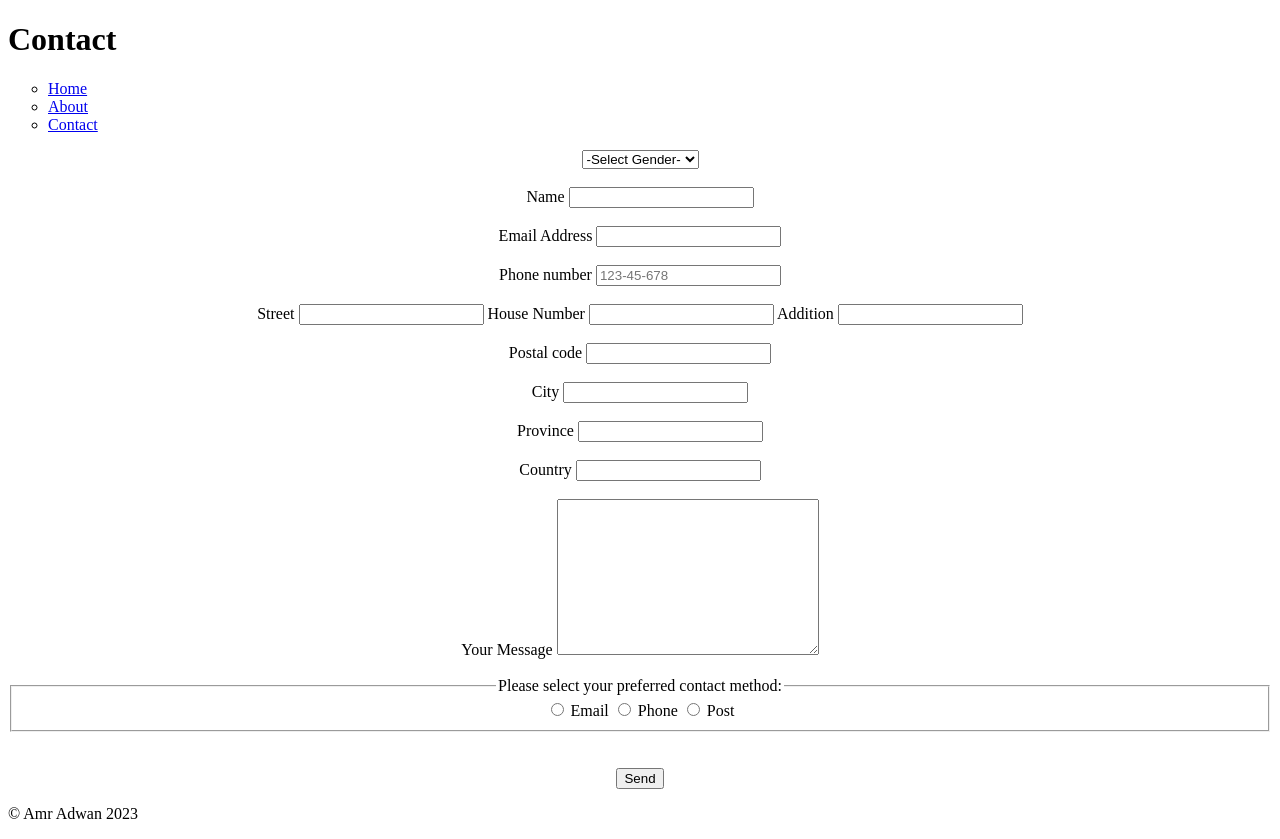
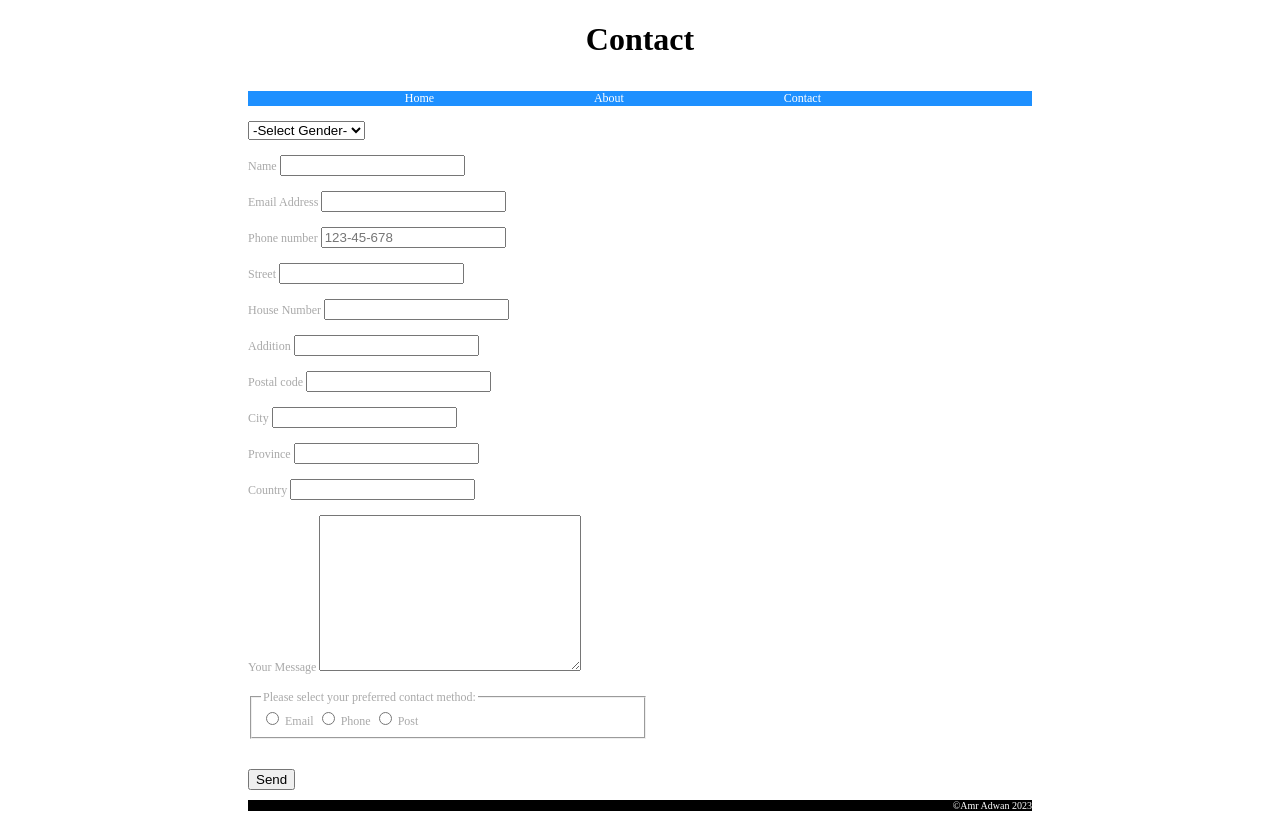
Before and after one commit to AmrAdwan/educom-webshop-basis-1701772061, a PHP site: page /contact.html in a window 1280 px wide. After the commit the page ends 811 px from the top, so only its background shows below. Run offline with PHP 8.4, Linux system fonts and the light colour scheme.

Commit message:
issue #3

```diff
--- a/CSS/stylesheet.css
+++ b/CSS/stylesheet.css
@@ -1 +1,48 @@
 /* Cascade Style Sheet for this website */
+
+/* HTML and Body */
+html {
+  height: 100%;
+  max-width: 800px;
+  margin: auto;
+}
+
+h1 {
+  min-height: 48px;
+  text-align: center;
+}
+
+.text {
+  font-size: 12px;
+  color: darkgray;
+  background-color: white;
+}
+
+
+ul, li {
+  display: inline;
+  margin: 10%; padding: 0;
+}
+
+a:link {
+  text-decoration: none;
+}
+
+a {
+  color: white;
+}
+
+.menuBar {
+  background-color:dodgerblue;
+}
+
+.input {
+  width: 400px;
+}
+
+footer {
+  background-color: black;
+  color: white;
+  font-size: 10px;
+  text-align: right;
+}
--- a/contact.html
+++ b/contact.html
@@ -3,17 +3,21 @@
 
 <head>
   <title>Contact</title>
+  <link rel="stylesheet" href="./CSS/stylesheet.css">
 </head>
 
 <body>
   <h1>Contact</h1>
-  <ul style="list-style-type:circle">
+  <div class="text">
+    <div class="menuBar">
+      <ul>
         <li><a href="index.html">Home</a></li>
         <li><a href="about.html"> About</a></li>
         <li><a href="contact.html">Contact </a></li>
       </ul>
-
-  <div class="formcarry-container" style="text-align: center;">
+    </div>
+    <br>
+    <div class="formcarry-container">
       <form action="#" method="POST" class="formcarry-form">
         <select name="gender" id="gender">
           <option value="">-Select Gender-</option>
@@ -23,6 +27,7 @@
         </select>
         <br>
         <br>
+        <div class="input">
           <label for="name">Name</label>
           <input type="text" id="name" name="fullName" required />
           <br>
@@ -38,11 +43,15 @@
           <br>
           <div class="wrapper">
             <label for="address-one">Street</label>
-        <input autocomplete="address-line1" required type="text" id="address-one" name="address-one">
+            <input autocomplete="address-line1" required type="text" id="street" name="address-one">
+            <br>
+            <br>
             <label for="address-one">House Number</label>
-        <input autocomplete="address-line1" required type="number" id="address-one" name="address-one">
+            <input autocomplete="address-line1" required type="number" id="house number" name="address-one">
+            <br>
+            <br>
             <label for="address-one">Addition</label>
-        <input autocomplete="address-line1" required type="text" id="address-one" name="address-one">
+            <input autocomplete="address-line1" required type="text" id="address addition" name="address-one">
           </div>
           <br>
           <div>
@@ -82,16 +91,18 @@
               <label for="contactChoice3">Post</label>
             </div>
           </fieldset>
+        </div>
 
         <br>
         <br>
         <button type="submit">Send</button>
       </form>
     </div>
+  </div>
 </body>
 
 <footer>
-  <p>© Amr Adwan 2023</p>
+  <p>&copy;Amr Adwan 2023</p>
 </footer>
 
 </html>
```
Also changed, not shown: about.html (+11 -3 lines), index.html (+12 -7 lines). Lines whose indentation alone changed are shown as unchanged.
